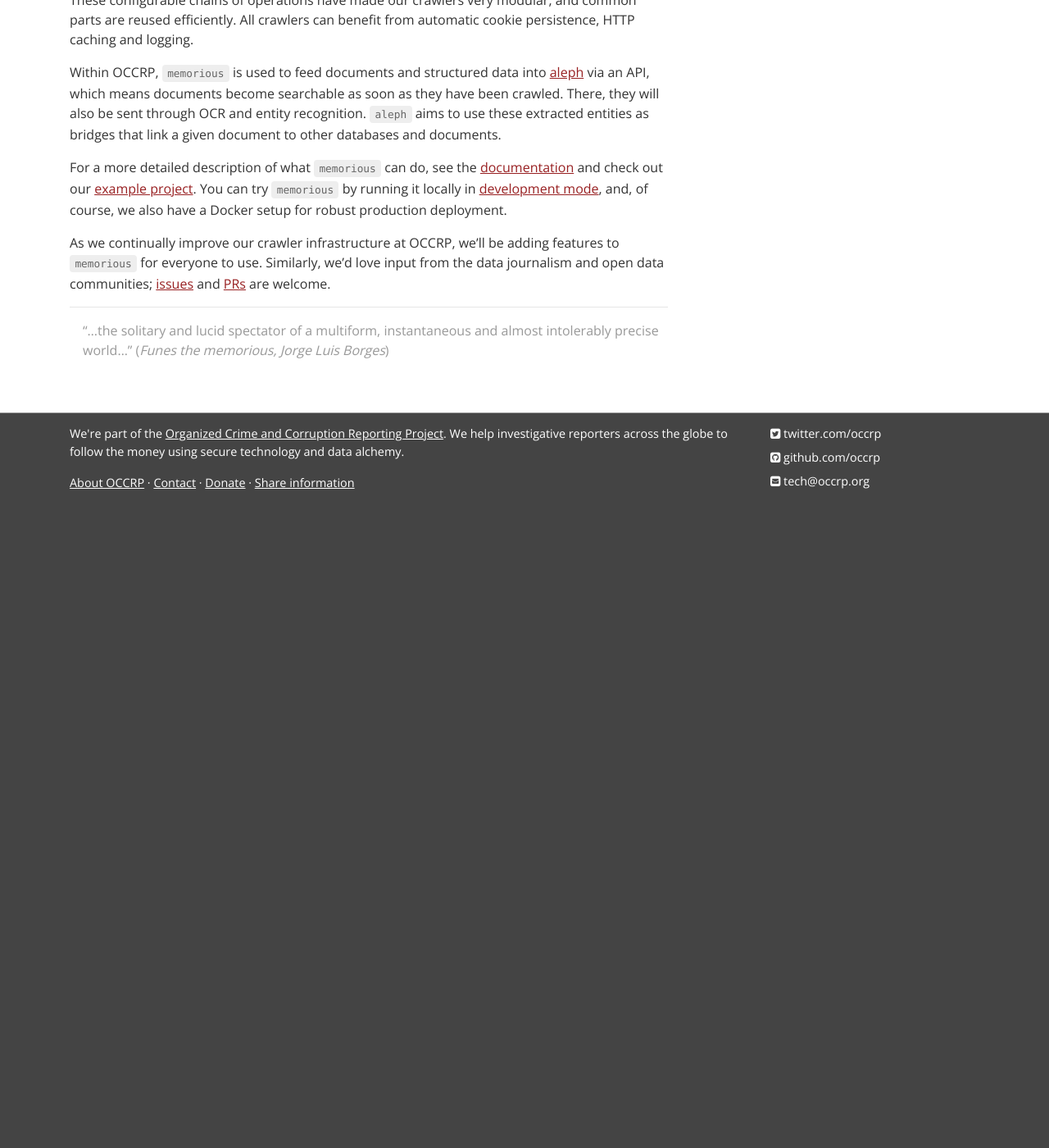
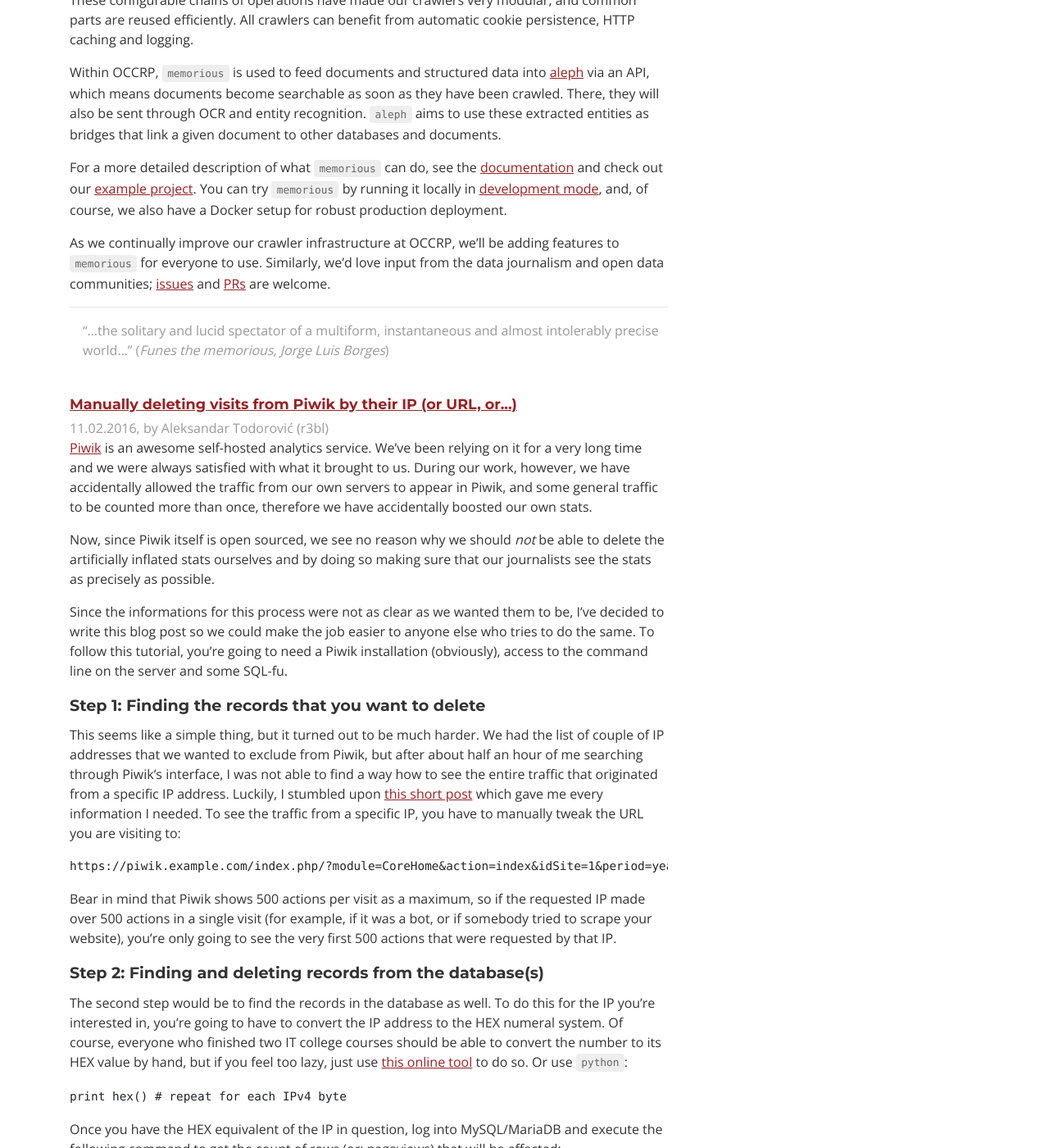
Before and after one commit to occrp/tech.occrp.org, a Jekyll site: the page built from index.html, in a window 1280 px wide and 1400 px high, scrolled down 1736 px. Shown: the whole window at 82% size. Built offline with Jekyll 4.4.1, drawn with Linux system fonts in a browser that asks for light colours; Markdown is read by kramdown in place of the engine named in the settings; before the commit the page ends 2366 px from its top, so only the background shows below that; some of the changed text lies outside the part shown.

Commit message:
import old content

````diff
--- a/_includes/post_link.html
+++ b/_includes/post_link.html
@@ -3,10 +3,10 @@
   {% if include.post.categories contains "blog" and post.unlisted != true %}
     <h3 class="title"><a href="{{ include.post.url }}">{{ include.post.title }}</a></h3>
     <span class="description">
-      <span class="date">{{ include.post.date | date: "%d.%m.%Y" }}</span>
-      {% comment %}
-      {{ include.post.description }}
-      {% endcomment %}
+      <span class="date">
+        {{ include.post.date | date: "%d.%m.%Y" }},
+        by {{include.post.author}}
+      </span>
       {{ include.post.content }}
     </span>
   {% endif %}
--- /dev/null
+++ b/blog/_posts/2016-01-13-hello-world.md
@@ -0,0 +1,36 @@
+---
+layout: post
+title: "First Post"
+author: "Smári McCarthy"
+categories: [ "Meta" ]
+---
+
+Around this time a year ago, OCCRP's Tech Team consisted of a single
+webmaster in Travnik and a few loyal friends who would be called upon to
+assist when new challenges arose. Since then, we've expanded to an
+excellent group of people, sitting mostly in Sarajevo and doing some pretty
+amazing things. This new blog is to tell you of our adventures.
+
+We are working with a lot of different technologies, managing some
+legacy systems, building new software and making sense of a lot of
+structure. The core aim of all of our activities is simple: shorten the
+time to journalism (TTJ).
+
+In practice, this means a lot of stuff, from the simple-looking task of
+making sure it's possible to publish stories, with whatever visuals and
+interactives are needed, to serving tools for sharing and collaboration
+between journalists, to constructing gadgets that allow journalists to
+work more effectively, and designing and building new systems that allow
+journalists to work better with large volumes of data.
+
+On this blog we'll try to go a bit deeper into the thoughts of what
+we're doing and why, explaining our thought processes and announcing
+exciting progressions.
+
+But first, some resources:
+
+ * [OCCRP's website](https://occrp.org)
+ * [OCCRP on Github](https://github.com/occrp)
+ * [Investigative Dashboard](https://investigativedashboard.org)
+
+That's all for now. Watch this space!
--- /dev/null
+++ b/blog/_posts/2016-01-13-migrating-elasticsearch.md
@@ -0,0 +1,66 @@
+---
+layout: post
+title: Migrating ElasticSearch across versions and clusters
+author: Michał "rysiek" Woźniak
+tags: ["ElasticSearch", "Migration"]
+categories: ["Sysadmin"]
+---
+
+Migrating data between ES clusters might seem like a simple thing -- after all, there are [dedicated tools](http://tech.taskrabbit.com/blog/2014/01/06/elasticsearch-dump/) for that. Or one could [use logstash with a simple config](https://stackoverflow.com/questions/17884581/elasticsearch-how-to-copy-data-to-another-cluster/26295832#26295832).
+
+Things get a bit hairy, however, when the source and destination cluster versions differ wildly. Say, like `0.90.3` and `1.7.3`. And when you don't happen to have any admin access to the source cluster (only via [`HTTP`](https://www.elastic.co/guide/en/elasticsearch/reference/current/modules-http.html) and [`transport`](https://www.elastic.co/guide/en/elasticsearch/reference/current/modules-transport.html) interfaces).And when the source cluster is misconfigured in just a slight but annoying manner...
+
+## What did not work
+
+ - `elasticdump`
+
+[ElasticDump](http://tech.taskrabbit.com/blog/2014/01/06/elasticsearch-dump/) was the first and obvious thing to try, but apparently it only supports migrations between clusters running ElasticSearch 1.2 and higher. So, that's a no-go.
+
+ - `logstash`
+
+Apparently [one can use logstash](http://stackoverflow.com/a/26295832) to migrate data between clusters. Unfortunately [this solution did not work, either](https://discuss.elastic.co/t/migrating-data-off-of-es-0-90-3-and-into-es-1-7-x/35471/).
+
+## What did work
+
+Please keep in mind that this procedure worked for us, but it doesn't have to work for you. Specifically, if the source is a cluster of more than one node, you might need to do some fancy [shard allocation](https://www.elastic.co/guide/en/elasticsearch/reference/current/allocation-filtering.html) to make sure that all shards and all indices are copied over to the new node.
+
+### 1. Create a new node
+
+Why not cluster with that source ES server (running a single-node cluster) by creating a new node that we do control, and thus get the data? Getting the `docker` container to run an ES version `0.90.3` was just a bit of manual fiddling with the Dockerfile. Changing the versions everywhere worked well, but here's hint: up until `1.0` or so, `elasticsearch` [ran in background by default](https://github.com/elastic/elasticsearch/issues/4392). Thus, the docker container stopped immediately after starting `elasticsearch`, for no apparent reason...
+
+So if you're dealing with a pre-`1.0` ES just add a `-f` (for "foregroud") to the command in Dockerfile to save yourself a bit of frustration.
+
+### 2. Cluster with the source server
+
+Once we have this running, it's time to cluster with the source node. What could be easier? Disable [multicast discovery](https://www.elastic.co/guide/en/elasticsearch/reference/current/modules-discovery-zen.html), enable unicast with a specified host and we're good, right?
+
+Wrong. Remember the *"misconfigured in just a slight but annoying manner"* thing? The source IP server turned out to be behind a NAT and the IP that we could connect to differed from the IP the server published. Hence, our new node discovered the source node as master, but then -- based on the info gotten from it -- tried connecting to it via its internal (`10.x.y.z`) IP address. Which obviously did not work.
+
+### 3. iptables to the rescue
+
+As we had no way of changing the configuration of the source node, the only thing we could do was mangle the IP packets, so that packets going to `10.x.y.z` would have the [destination address modified](http://linux-ip.net/html/nat-dnat.html) to the public IP of the source node (and those coming from the public IP of the source node would get modified to have the source address of `10.x.y.z`, but `iptables` handled that for us automagically):
+
+```
+iptables -t nat -I PREROUTING -d 10.x.y.z -j DNAT --to-destination <external_IP_of_the_source_node>
+```
+
+We love one-liners, don't you?
+
+### 4. Get the data
+
+Once we had this working and [confirmed that the cluster is now two nodes](https://www.elastic.co/guide/en/elasticsearch/reference/current/cluster-state.html) (souce node and our new node), we just sat back and watched the ~9GiB of data flow in. Once that was done, it was time to down the new node, disabled discovery altogether, and up it again to [verify that we now have the data in there](https://www.elastic.co/guide/en/elasticsearch/reference/current/search-count.html), on a node that we actually control.
+
+### 5. Upgrade
+
+[Full cluster restart upgrade](https://www.elastic.co/guide/en/elasticsearch/reference/current/restart-upgrade.html) is what we had to do next, but for our single-node cluster that's just a fancy way of saying:
+
+ - down the node;
+ - upgrade ES to whatever version needed (`1.7.3` in our case);
+ - up the node;
+ - verify everything is AOK.
+
+### 6. Migrate the data to the production node
+
+Since we were doing all this on a new node, created only to get the data off of the source ES `0.90.3` server, we needed to shunt the data off of it and into our production server (changing the index name in the process for good measure). This is where we turned back to `elasticdump`, and using a simple script were able to successfuly migrate the data off of the new node and onto our production ES `1.7.3` server.
+
+Of course things could not got smooth and easy here, either. The dump kept being interrupted by [an EADDRNOTAVAIL error](https://github.com/taskrabbit/elasticsearch-dump/issues/138); a quick work-around was to use the `--skip` command-line argument of `elasticdump` to skip rows that have already been migrated.
--- /dev/null
+++ b/blog/_posts/2016-01-19-android-secrets.md
@@ -0,0 +1,84 @@
+---
+title: "Keeping Your Android Secrets Out of Git"
+author: "Christopher Guess"
+categories: [ "Android", "Security", "Git" ]
+---
+
+Developers have a habit (one I've been guilty of) of committing API keys and other secrets to our repositories. It’s easy to do it if you’re tired, if you’re hurried, if you’re “moving fast and breaking things”.
+
+This, unfortunately, has been too difficult to prevent for too long. In the interest of security there’s luckily been a big push to stop this practice lately; Rails has had the [Figaro](https://github.com/laserlemon/figaro) gem, but recently in version 4.1 they’ve built in a [“secrets.yml”](http://daniel.fone.net.nz/blog/2013/05/20/a-better-way-to-manage-the-rails-secret-token/) file. Heroku has a config [ENV](https://devcenter.heroku.com/articles/config-vars) screen to /attempt/ to coerce developers into keeping secret keys out of production. Apple’s iOS and its [keychain](http://www.raywenderlich.com/92667/securing-ios-data-keychain-touch-id-1password) helps with this on iPhones and iPad.
+
+As far as I’ve been able to tell, Android has been terrible at this.
+
+I’ve scoured documentation, searched for hours across StackOverflow and questioned friends who are much better at Android that I am. After taking bits and pieces, I think I’ve figure a good way to do this. I’m probably not the first, but there doesn’t seem to be a comprehensive write up of this technique anywhere, so I'm hoping these steps help fellow Android devs up their security a bit.
+
+Note: this does not secure credentials in the wild. It will not stop someone from decompiling your ADK and pulling the string. Everything ends up in the compiled app. What it does do is keep someone from going through your Github account and copy/pasting your secrets out of it.
+
+_Note: For these steps I’m assuming you’re using Android Studio._
+
+1. Recognize what needs to be kept secret.
+
+	- Anything that’s unique to your deployment of the software.
+	- If you use a key for Google Analytics, or if you keep have an encryption key that needs to be hardcoded, these should never be committed to a repository.
+	- Don’t put these into the source code, ever, even for brief testing purposes.
+
+2. Create a Gradle file just for your keys
+
+	- In Android Studio’s Project Navigator expand your “Gradle Scripts” drop down.
+	- Right click anywhere below the “Gradle Scripts” icon and hover over “New” and then click “File”.
+	- Name this file “safe\_variable.gradle” (or whatever you want, just make note of it if it’s different).
+
+3. Add this file to your .gitignore.
+	- We don’t want to accidentally add it to the repository so add the following line the bottom of your .gitignore file in the project:
+
+		`/app/safe_variables.gradle`
+4. Commit your .gitignore file
+
+	`git commit .gitignore -m “Added secrets file to git ignore”`
+5. Add your keys to the new secrets file.
+	- This example uses two modes, debug and production. The names of the keys are arbitrary and you can put in whatever you need to keep secret.
+
+	```
+	buildTypes {
+		debug{
+			resValue "string", "server\_url", "https://dev.example.com"
+			resValue "string", "hockey\_key", "\*\*\*\*\*\*\*\*\*\*\*\*\*\*\*\*\*\*\*\*\*"
+		}
+		release {
+			resValue "string", "server\_url", "https://production.example.com"
+			resValue "string", "hockey\_key", "\*\*\*\*\*\*\*\*\*\*\*\*\*\*\*\*\*\*\*\*\*"
+		}
+	}
+	//This line is only necessary if your app is using localization files for the strings.
+	//There doesn't seem to be a way to add the strings to multiple langauges from Gradle.
+	lintOptions {
+		disable 'MissingTranslation'
+	}
+	```
+6. Include this file into your Gradle file
+	- On the “build.gradle (Module: app)” file, add the following line right after the “android” block
+
+		```
+		apply from: 'safe_variables.gradle', to: android
+		```
+
+7. Commit your project again
+8. Build your project
+	- “Build” menu -\> “Make Project”
+	- This will automatically add the files to compiled variable so you can reference it in your code.
+9. Reference your API keys and other secrets where you need them.
+	- In an Activity you can reference it like so:
+
+	```
+	getResources().getString(R.string.server_url)
+	```
+
+- In a fragment the following syntax can be used:
+
+	```
+	getActivity().getApplicationContext().getString(R.string.server_key)
+	```
+
+That should do it. The only thing to remember is that if you’re switching machines or adding a new teammate they’ll have to recreate steps 2 and 5 on their machine as well.
+
+If there’s an easier way to do this or perhaps a way to do it without having to turn off the translations error please feel free to get in contact at [cguess@gmail.com](mailto:cguess@gmail.com) or on Twitter at [@cguess](https://www.twitter.com/cguess).
--- /dev/null
+++ b/blog/_posts/2016-02-11-deleting-piwik-visits.md
@@ -0,0 +1,86 @@
+---
+layout: post
+title: Manually deleting visits from Piwik by their IP (or URL, or...)
+author: Aleksandar Todorović (r3bl)
+tags: ["Piwik"]
+categories: ["Sysadmin"]
+---
+
+[Piwik](http://piwik.org/) is an awesome self-hosted analytics service. We've been relying on it for a very long time and we were always satisfied with what it brought to us. During our work, however, we have accidentally allowed the traffic from our own servers to appear in Piwik, and some general traffic to be counted more than once, therefore we have accidentally boosted our own stats.
+
+Now, since Piwik itself is open sourced, we see no reason why we should _not_ be able to delete the artificially inflated stats ourselves and by doing so making sure that our journalists see the stats as precisely as possible.
+
+Since the informations for this process were not as clear as we wanted them to be, I've decided to write this blog post so we could make the job easier to anyone else who tries to do the same. To follow this tutorial, you're going to need a Piwik installation (obviously), access to the command line on the server and some SQL-fu.
+
+## Step 1: Finding the records that you want to delete
+
+This seems like a simple thing, but it turned out to be much harder. We had the list of couple of IP addresses that we wanted to exclude from Piwik, but after about half an hour of me searching through Piwik's interface, I was not able to find a way how to see the entire traffic that originated from a specific IP address. Luckily, I stumbled upon [this short post](http://blog.onlineinstitute.com/traffic-analytics/how-to-search-for-ip-addresses-within-piwiks-logs/) which gave me every information I needed. To see the traffic from a specific IP, you have to manually tweak the URL you are visiting to:
+
+```
+https://piwik.example.com/index.php/?module=CoreHome&action=index&idSite=1&period=year&date=2016#module=Live&action=getVisitorLog&idSite=1&segment=visitIp=={{ IP ADDRESS GOES HERE }}
+```
+
+Bear in mind that Piwik shows 500 actions per visit as a maximum, so if the requested IP made over 500 actions in a single visit (for example, if it was a bot, or if somebody tried to scrape your website), you're only going to see the very first 500 actions that were requested by that IP.
+
+## Step 2: Finding and deleting records from the database(s)
+
+The second step would be to find the records in the database as well. To do this for the IP you're interested in, you're going to have to convert the IP address to the HEX numeral system. Of course, everyone who finished two IT college courses should be able to convert the number to its HEX value by hand, but if you feel too lazy, just use [this online tool](http://www.miniwebtool.com/ip-address-to-hex-converter/) to do so. Or use `python`:
+
+```python
+print hex({{IP_ADDRESS_BYTE}}) # repeat for each IPv4 byte
+```
+
+Once you have the HEX equivalent of the IP in question, log into MySQL/MariaDB and execute the following command to get the count of rows (or: pageviews) that will be affected:
+
+```sql
+SELECT COUNT(*)
+    FROM piwik_log_visit AS log_visit
+    LEFT JOIN piwik_log_link_visit_action as log_link_visit_action
+        ON log_visit.idvisit = log_link_visit_action.idvisit
+    LEFT JOIN piwik_log_action as log_action
+        ON log_action.idaction = log_link_visit_action.idaction_url
+WHERE log_visit.location_ip=UNHEX("{{ HEX_VALUE_GOES_HERE }}");
+```
+
+As you can see, Piwik stores the relevant visitor info into three separate MySQL databases: `piwik_log_visit`, `piwik_log_link_visit_action` and `piwik_log_action`.
+
+If you skip one of them, you'll encounter some unexpected results. For example, initially, we've tried removing the data from `piwik_log_visit` and `piwik_log_link_visit_action`, but once we've re-computed the logs, we've noticed that the IP was still there and the visit time was still being shown, even though we have successfully deleted the actions associated with that visit.
+
+    0 Action - 42 min 59s
+
+This is why it's important to delete the data from all three of the databases.
+
+To delete the necessary entries from all the databases, you need to tweak the command above like this (for IP-based pruning):
+
+```sql
+DELETE log_visit, log_link_visit_action
+    FROM piwik_log_visit AS log_visit
+    LEFT JOIN piwik_log_link_visit_action as log_link_visit_action
+        ON log_visit.idvisit = log_link_visit_action.idvisit
+    LEFT JOIN piwik_log_action as log_action
+        ON log_action.idaction = log_link_visit_action.idaction_url
+WHERE log_visit.location_ip=UNHEX("{{ HEX_VALUE_GOES_HERE }}");
+```
+
+You can verify that the visits/pageviews are gone from the db by using the `SELECT` statements again, of course.
+
+## Step 3: Re-compute the reports
+
+If you have successfully completed the first two steps, your last step should be re-computing the reports. If you skip this step, you won't accomplish anything because the traffic will still be visible in the reports, even though the traffic has been removed from the databases.
+
+To do so, I highly recommend you to take a careful look at Piwik's documentation. Specifically, you should pay a close attention to these two posts:
+
+* [How do I force the reports to be re-processed from the logs?](http://piwik.org/faq/how-to/faq_59/)
+* [How do I record tracking data in the past, and tell Piwik to invalidate and re-process the past reports?](http://piwik.org/faq/how-to/faq_155/)
+
+Make sure that you invalidate data for the particular sites and dates affected, as processing time is directly dependant on this.
+
+## Bonus -- what about URLs?
+
+Notice what we've put after the `WHERE` keyword in step number two. You can do all sorts of crazy thing there. For example:
+
+```sql
+[...] WHERE log_action.name LIKE 'example.com/wp-content/themes/%'
+```
+
+...will remove the traffic that hit the files associated with the WordPress theme you are using.
--- a/blog/_posts/2017-11-20-memorious.md
+++ b/blog/_posts/2017-11-21-memorious.md
@@ -1,7 +1,7 @@
 ---
 layout: post
 title: "Introducing memorious, a web crawling toolkit"
-author: Amy Guy, Friedrich Lindenberg
+author: Amy Guy and Friedrich Lindenberg
 description: >
     A Python-based web crawling and scraping framework that combines the
     versatility of requests/BeautifulSoup-style scraping with a robust
````
